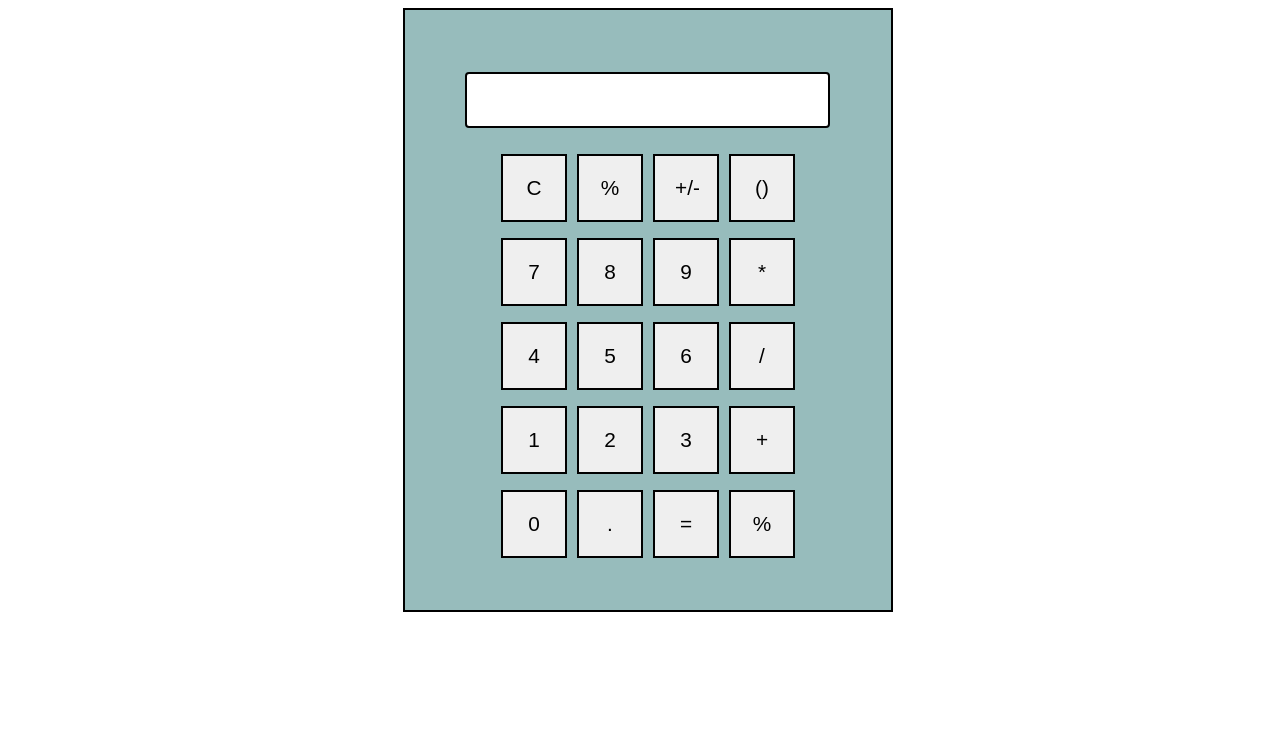
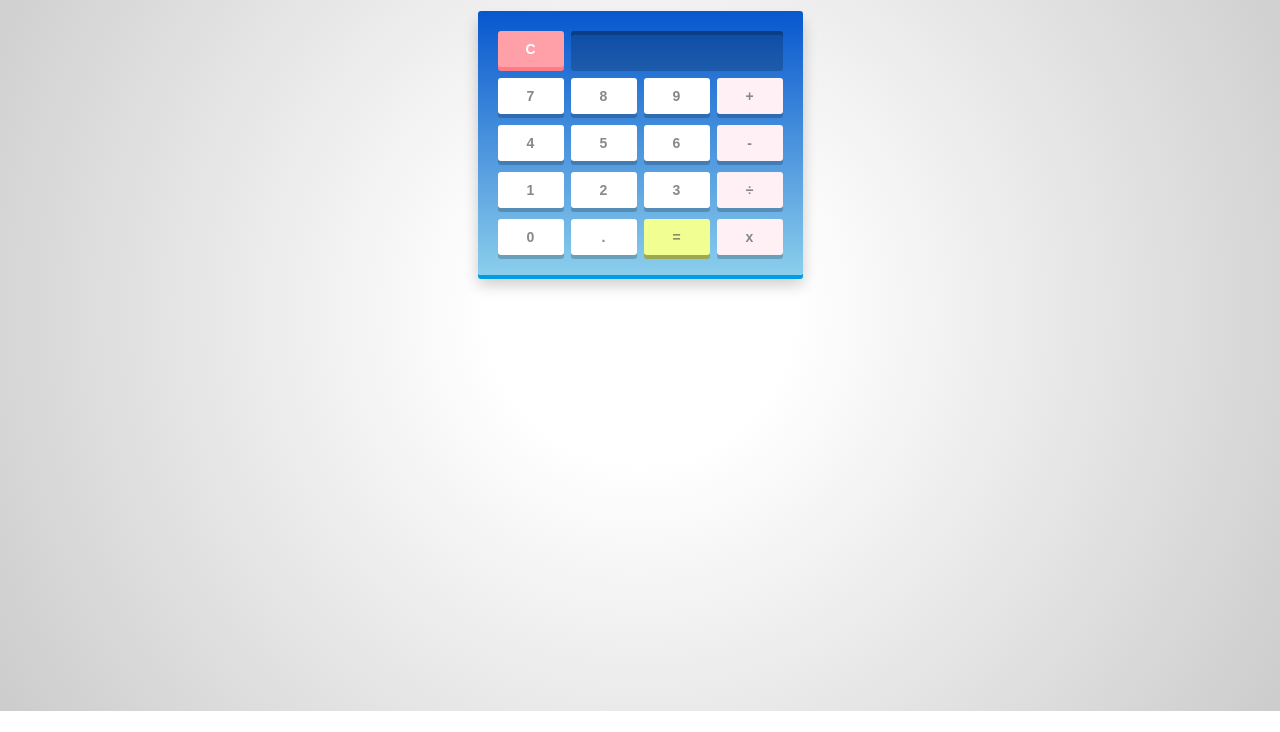
Before and after one commit to harshit-singhh/CODSOFT-Internship-Level-1-, a plain HTML site: page Calculator/index.html in a window 1280 px wide. Shown: the part 89-821 px from the top of the page. After the commit the page ends 800 px from the top, so only its background shows below. Drawn offline with nearby package versions, Linux system fonts and the light colour scheme.

Commit message:
changes in calculator

```diff
--- /dev/null
+++ b/Calculator/css/style.css
@@ -0,0 +1,139 @@
+*{
+    margin: 0;
+    padding: 0;
+    /* Padding and border are included in the element's total width and height */
+    -webkit-box-sizing: border-box;
+    -moz-box-sizing: border-box;
+    box-sizing: border-box;
+
+    font:bold 14px Aria,sans-serif;
+}
+
+html {
+    height: 100%;
+    background: white;
+    background: radial-gradient(circle, #fff 20%, #ccc);
+    background-size: cover;
+}
+
+#calculator {
+    width: 325px;
+    height: auto;
+
+    margin: 100px auto;
+    padding: 20px 20px 9PX;
+
+    background: #0b8fcc;
+    background: linear-gradient(#0757ce, #8bceec);
+    border-radius: 3px;
+    /* Using box shadows to create 3D effects */
+    box-shadow: 0px 4px #009de4, 0px 10px 15px rgba(0,0,0,0.2);
+}
+
+#screen {
+    float: right;
+
+    height: 40px;
+    width: 212px;
+
+    padding: 0 10px;
+
+    background: rgba(0, 0, 0, 0.2);
+    border-radius: 3px;
+    /* Inset shadow on the screen to create indent */
+    box-shadow: inset 0px 4px rgba(0, 0, 0, 0.2);
+
+    /* Typography */
+    font-size: 17px;
+    line-height: 40px;
+    color: white;
+    text-shadow: 1px 1px 2px rgba(0, 0, 0, 0.2);
+    text-align: right;
+    letter-spacing: 1px;
+}
+
+/* Clear Floats to make sure #calculator includes them correctly */
+.keys, .top {
+    overflow: hidden;
+}
+
+/* Applying css on all the keys */
+.keys span, #clear {
+    float: left;
+    position: relative;
+    top: 0;
+    /* Specifies the type of cursor to be displayed when pointing on an element. */
+    cursor: pointer;
+
+    width: 66px;
+    height: 36px;
+
+    background: white;
+    border-radius: 3px;
+    box-shadow: 0px 4px rgba(0, 0, 0, 0.2);
+
+    margin: 0 7px 11px 0;
+
+    color: #888;
+    line-height: 36px;
+    text-align: center;
+
+    /* prevent selection of text inside keys */
+    user-select: none;
+
+    /* Transitions allows you to change property values smoothly  */
+    transition: all 0.2s ease;
+}
+
+.keys span.operator {
+    background: #FFF0F5;
+    margin-right: 0; /* 7px in previous setting*/
+}
+
+/* Eval Button */
+.keys span.eval {
+    background: #f1ff92;
+    box-shadow: 0px 4px #9da853;
+    color: #888e5f;
+}
+
+.keys span.eval:hover {
+    background: #abb850;
+    box-shadow: 0px 4px #717a33;
+    color: #ffffff;
+}
+
+.keys span.eval:active {
+    box-shadow: 0px 0px #717a33;
+    top: 4px;
+}
+
+/* Clear Button */
+#clear {
+    background: #ff9fa8;
+    box-shadow: 0px 4px #ff7c87;
+    color: white;
+}
+
+#clear:hover {
+    background: #f68991;
+    box-shadow: 0px 4px #d3545d;
+    color: white;
+}
+
+#clear:active {
+    top: 4px;
+    box-shadow: 0px 0px #d3545d;
+}
+
+/* Other Buttons */
+.keys span:hover {
+    background: #9c89f6;
+    box-shadow: 0px 4px #6b54d3;
+    color: white;
+}
+
+.keys span:active {
+    box-shadow: 0px 0px #6b54d3;
+    top: 4px;
+}
--- a/Calculator/index.html
+++ b/Calculator/index.html
@@ -1,56 +1,38 @@
 <!DOCTYPE html>
 <html lang="en">
 <head>
-    <meta charset="UTF-8">
-    <meta name="viewport" content="width= , initial-scale=1.0">
-    <link rel="stylesheet" href="/style.css">
-    <link rel="stylesheet" href="/utils.css  ">
-    <link href='https://unpkg.com/boxicons@2.1.4/css/boxicons.min.css' rel='stylesheet'>
-    <title>Document</title>
+    <meta charset="UTF-8"/>
+    <title>Calculator</title>
+    <link rel="stylesheet" type="text/css" href="css/style.css">
 </head>
-<body>
+<body onload="load()">
+    <div id="calculator">
+        <!-- Screen and clear key -->
+        <div class="top">
+            <span id="clear">C</span>
+            <div id="screen"></div>
+        </div>
 
-    <h1 class="text-center"> <i class='bx bxs-calculator' ></i>Calculator </h1>
-    <div class="container flex  flex-col items-center bg-red mx-auto m-w-20">
-        <div class="row">
-            <input type="text" class="input" />
-        </div>
-        <div class="row">
-            <button class="button">C</button>
-            <button class="button">%</button>
-            <button class="button">+/-</button>
-            <button class="button">()</button>
-
-        </div>
-        <div class="row">
-            <button class="button">7</button>
-            <button class="button">8</button>
-            <button class="button">9</button>
-            <button class="button">*</button>
-
-        </div>
-        <div class="row">
-            <button class="button">4</button>
-            <button class="button">5</button>
-            <button class="button">6</button>
-            <button class="button">/</button>
-
-        </div>
-        <div class="row">
-            <button class="button">1</button>
-            <button class="button">2</button>
-            <button class="button">3</button>
-            <button class="button">+</button>
-
-        </div>
-        <div class="row">
-            <button class="button">0</button>
-            <button class="button">.</button>
-            <button class="button">=</button>
-            <button class="button">%</button>
-
+        <div class="keys">
+            <!-- operators and other keys -->
+            <span>7</span>
+            <span>8</span>
+            <span>9</span>
+            <span class="operator">+</span>
+            <span>4</span>
+            <span>5</span>
+            <span>6</span>
+            <span class="operator">-</span>
+            <span>1</span>
+            <span>2</span>
+            <span>3</span>
+            <span class="operator">÷</span>
+            <span>0</span>
+            <span>.</span>
+            <span class="eval">=</span>
+            <span class="operator">x</span>
         </div>
     </div>
+    <script type="text/javascript" src="js/index.js"></script>
 </body>
-<script src="/index.js"></script>
 </html>
--- a/Calculator/index.js
+++ /dev/null
@@ -1,21 +0,0 @@
-let string="";
-let buttons=document.querySelectorAll('.button');
-
-
-Array.from(buttons).forEach((button)=>{
-   button.addEventListener('click', (e)=>{
-    if(e.target.innerHTML== '='){
-        string=eval(string);
-        document.querySelector('input').value=string;
-    }
-    else if (e.target.innerHTML=='C'){
-        string="";
-        document.querySelector('input').value=string;
-    }
-    else{
-    console.log(e.target)
-    string = string+e.target.innerHTML;
-    document.querySelector('input').value=string;
-}
-})
-})
--- /dev/null
+++ b/Calculator/js/index.js
@@ -0,0 +1,77 @@
+/**
+ * Created by chuandong on 15/11/27.
+ */
+
+function load() {
+  var btns = document.querySelectorAll("#calculator span");
+  var operators = ["+", "-", "x", "÷"];
+  var inputScreen = document.querySelector("#screen");
+  var btnValue;
+  var input;
+
+  for (var i = 0; i < btns.length; i++) {
+    var decimalAdded = false; // Flag used to avoid two decimal
+
+    btns[i].addEventListener("click", function() {
+      btnValue = this.innerHTML;
+      input = inputScreen.innerHTML;
+
+      switch (btnValue) {
+        case "C":
+          inputScreen.innerHTML = "";
+          decimalAdded = false;
+          break;
+        case "=":
+          // Last char of string
+          var lastChar = input[input.length - 1];
+
+          // Replace x to *, + to / which could be calculated in eval
+          input = input.replace(/x/g, "*").replace(/÷/g, "/");
+
+          // Checking the last character of the input.
+          // If it's an operator or a decimal, remove it
+          // /.$/ means last char in regex
+          if (operators.indexOf(lastChar) > -1 || lastChar == ".")
+            input = input.replace(/.$/, "");
+
+          if (input) {
+            // If the argument is an expression, eval() evaluates the expression.
+            // If the argument is one or more JavaScript statements, eval() executes the statements.
+            inputScreen.innerHTML = eval(input);
+          }
+          decimalAdded = false;
+          break;
+        case ".":
+          if (!decimalAdded) {
+            inputScreen.innerHTML += btnValue;
+            decimalAdded = true;
+          }
+          break;
+        case "+":
+        case "-":
+        case "x":
+        case "÷":
+          // Last char of string
+          var lastChar = input[input.length - 1];
+
+          // Only add operator if input is not empty and there is no operator at the last
+          if (input != "" && operators.indexOf(lastChar) == -1)
+            inputScreen.innerHTML += btnValue;
+          // Allows minus if the string is empty. The first number could be under zero
+          else if (input == "" && btnValue == "-")
+            inputScreen.innerHTML += btnValue;
+
+          // Allows to represent the last operation
+          if (operators.indexOf(lastChar) > -1 && input.length > 1) {
+            inputScreen.innerHTML = input.replace(/.$/, btnValue);
+          }
+          decimalAdded = false;
+          break;
+        default:
+          inputScreen.innerHTML += btnValue;
+          decimalAdded = false;
+          break;
+      }
+    });
+  }
+}
--- a/Calculator/style.css
+++ /dev/null
@@ -1,24 +0,0 @@
-html , body{
-    height: 100%;
-    width: 100%;
-    /* background: radial-gradient(black, transparent); */
-}
-.button{
-    padding: 20px;
-    margin: 0 3px;
-    border: 2px solid black;
-    /* border-radius: 9px; */
-    cursor: pointer;
-    width: 66px  ;
-    font-size: 1.3rem;
-}
-.row{
-    margin: 8px 0;
-}
-.row input{
-    margin: 10px ;
-    padding: 10px 0px;
-    border: 2px solid black;
-    border-radius: 4px;
-    font-size: 28px;
-}
--- a/Calculator/utils.css
+++ /dev/null
@@ -1,53 +0,0 @@
-.text-center{
-    text-align: center;
-    font-family: Arial, Helvetica, sans-serif;
-}
-
-.bg-red{
-    /* background-color: red; */
-}
-.mx-auto{
-    margin: auto;
-
-
-}
-.flex
-{
-display: flex;
-}
-.flex-col{
-    flex-direction: column;
-}
-.items-center{
-    align-items: center;
-     justify-content: center;
-}
-.text-center i{
-    font-size: 2rem;
-    padding: 10px;
-}
-.container{
-    background: rgb(151, 188, 188);
-    width: 38vw;
-    height: 75vh;
-    transition: 3s ease;
-    border: 2px solid black;
-    /* background: radial-gradient(rgb(71, 63, 96), transparent); */
-}
-.container:hover{
-    /* background: radial-gradient(rgb(98, 43, 43) ,transparent); */
-
-     border-radius: 20px;
-    }
-.text-center::after{
-    content: ' ';
-    width: 0;
-    height: 2px;
-    /* background-color: red; */
-    display: block;
-    margin: auto;
-    transition: 3s ease;
-}
-.text-center:hover::after{
-    width: 20%;
-}
```
Also changed, not shown: Calculator/images/screenshot.png (added).
